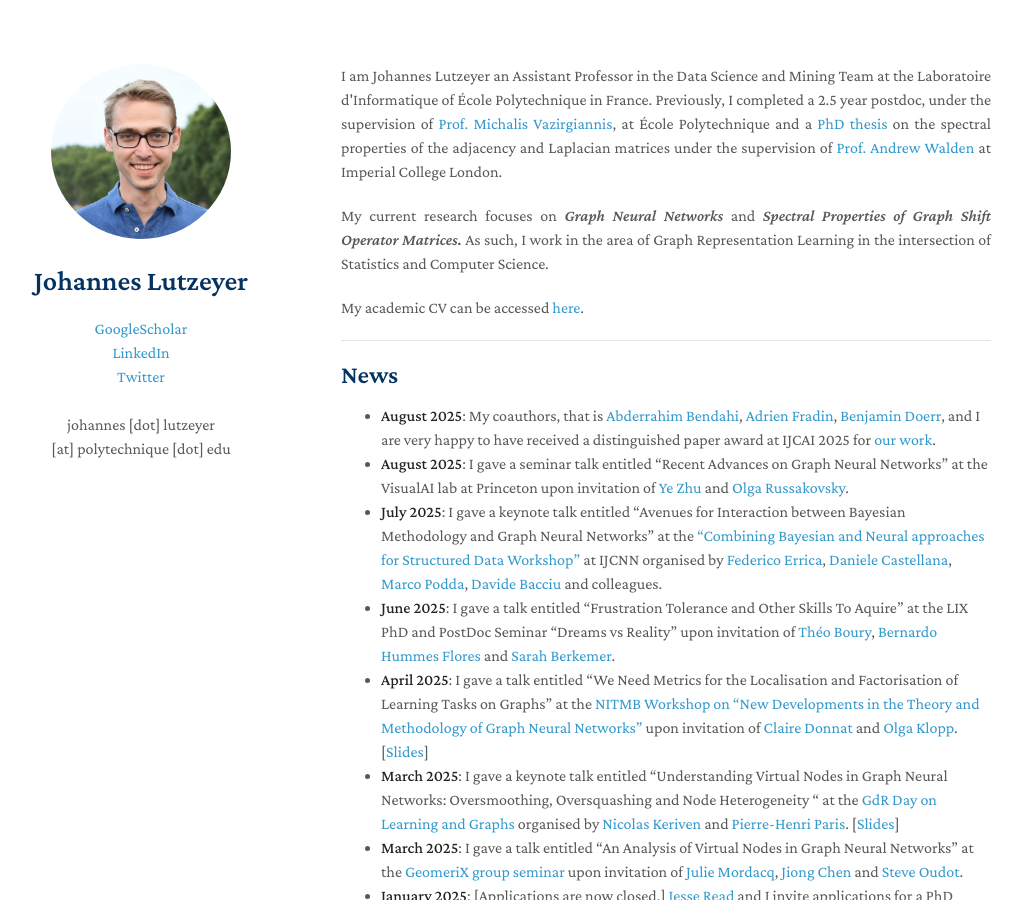
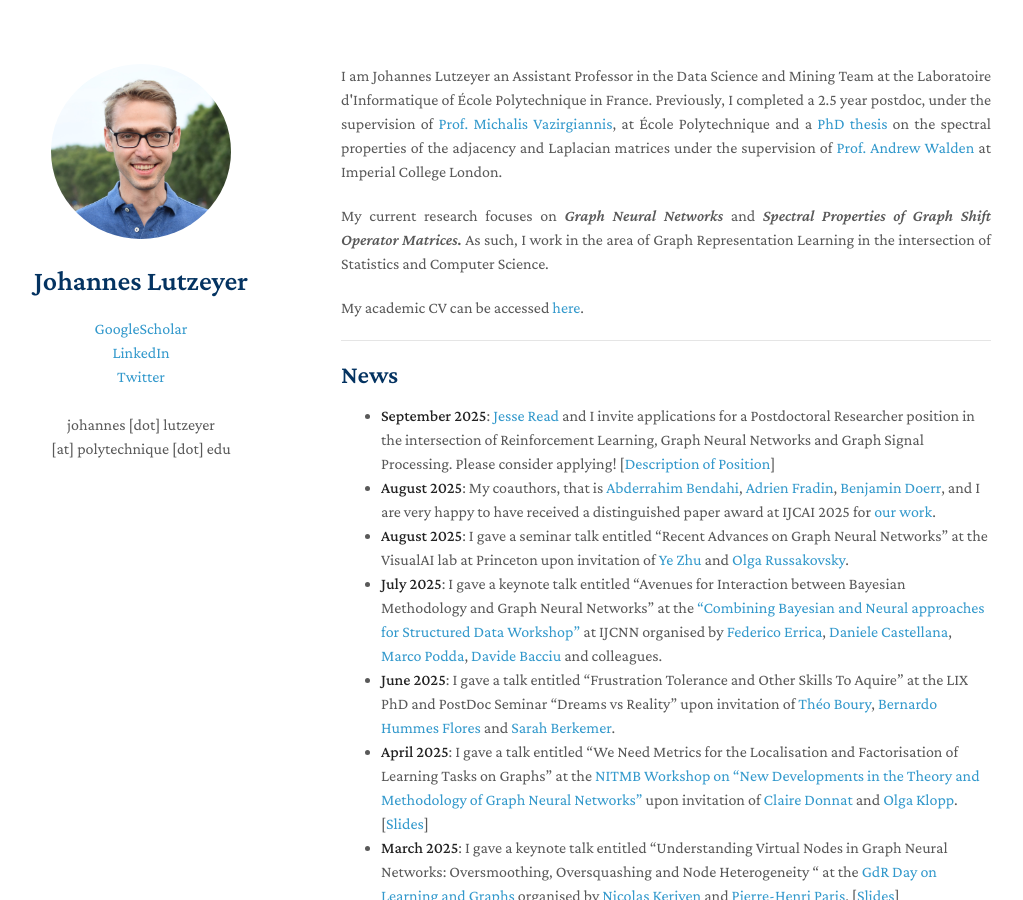
Before and after one commit to johanneslutzeyer/johanneslutzeyer.github.io, a Jekyll site: the page built from index.md, in a window 1280 px wide and 900 px high. Shown: the whole window, without its empty margins (129-1152 px from the left). Built offline with Jekyll 4.4.1, drawn with Linux system fonts in a browser that asks for light colours; our own code applies the rules of GitHub Pages for plain Markdown files; a script that is not in the unit is left out.

Commit message:
Update index.md

```diff
--- a/index.md
+++ b/index.md
@@ -13,6 +13,7 @@ My academic CV can be accessed <a href="https://johanneslutzeyer.com/doc/Johanne
 ---
 
 ## News
+- **September 2025**: <a href="https://jmread.github.io/" target=" blank">Jesse Read</a> and I invite applications for a Postdoctoral Researcher position in the intersection of Reinforcement Learning, Graph Neural Networks and Graph Signal Processing. Please consider applying! [<a href="https://johanneslutzeyer.com/doc/2025_09_DGSP_PostDocPosition.pdf" target="_blank">Description of Position</a>]
 - **August 2025**: My coauthors, that is <a href="https://www.linkedin.com/in/abderrahim-bendahi-4499bb257/" target=" blank">Abderrahim Bendahi</a>, <a href="https://www.linkedin.com/in/adrien-fradin-91534828a/" target=" blank">Adrien Fradin</a>, <a href="https://www.lix.polytechnique.fr/Labo/Benjamin.Doerr/" target=" blank">Benjamin Doerr</a>, and I are very happy to have received a distinguished paper award at IJCAI 2025 for <a href="https://arxiv.org/pdf/2506.01107" target=" blank">our work</a>.
 - **August 2025**: I gave a seminar talk entitled "Recent Advances on Graph Neural Networks" at the VisualAI lab at Princeton upon invitation of <a href="https://l-yezhu.github.io/" target=" blank">Ye Zhu</a> and <a href="https://www.cs.princeton.edu/~olgarus/" target=" blank">Olga Russakovsky</a>.
 - **July 2025**: I gave a keynote talk entitled "Avenues for Interaction between Bayesian Methodology and Graph Neural Networks" at the <a href="https://combayns2025.github.io/" target="_blank">"Combining Bayesian and Neural approaches for Structured Data Workshop"</a> at IJCNN organised by <a href="https://diningphil.github.io/" target="_blank">Federico Errica</a>, <a href="https://danielecastellana22.github.io/" target="_blank">Daniele Castellana</a>, <a href="https://sites.google.com/view/marcopodda/home" target="_blank">Marco Podda</a>, <a href="https://pages.di.unipi.it/bacciu/" target="_blank">Davide Bacciu</a> and colleagues.
```
